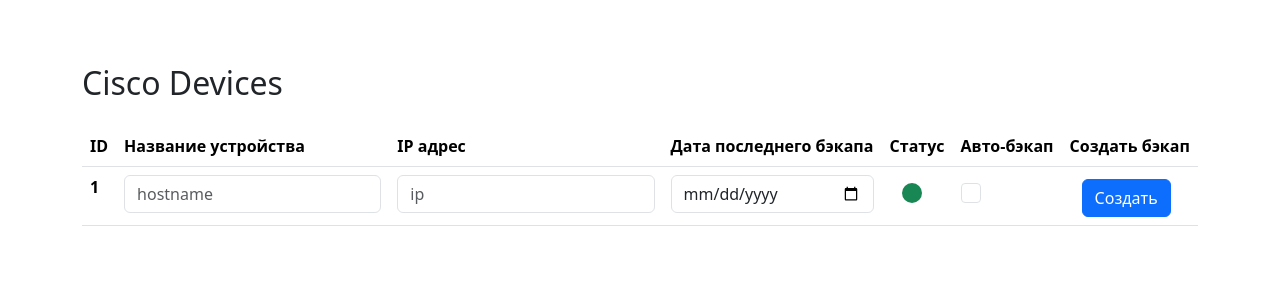
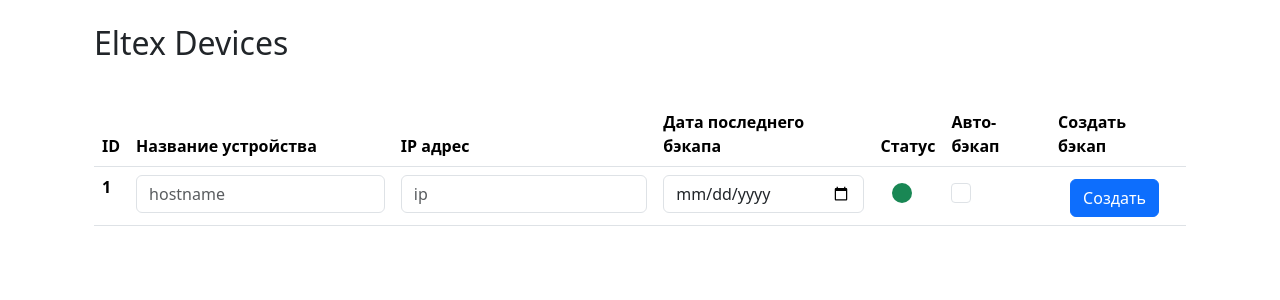
Before and after one commit to BASTION8/Backup_System, a Flask app: page /eltex in a window 1280 px wide. Shown: the part 56-356 px from the top of the page. Run offline with Flask 3, Linux system fonts and the light colour scheme.

Commit message:
change templates

```diff
--- a/backup_sys/app/templates/eltex.html
+++ b/backup_sys/app/templates/eltex.html
@@ -1,6 +1,8 @@
-{% extends 'vendor.html' %}
-{% include 'base.html' %}
+{% extends 'base.html' %}
 
 {% block content %}
-
+<div class="container py-2">
+    <h2 class="mb-4">Eltex Devices</h2>
+</div>
+{% include 'vendor.html' %}
 {% endblock %}
--- a/backup_sys/app/templates/vendor.html
+++ b/backup_sys/app/templates/vendor.html
@@ -1,5 +1,4 @@
-<div class="container py-5">
-    <h2 class="mb-4">Cisco Devices</h2>
+<div class="container py-2">
     <div class="row">
         <div class="col">
             <table class="table">
```
Also changed, not shown: backup_sys/app/templates/cisco.html (+5 -3 lines), backup_sys/app/templates/mellanox.html (+5 -3 lines).
